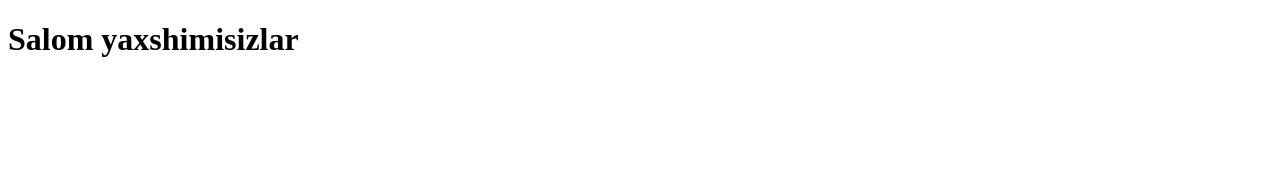
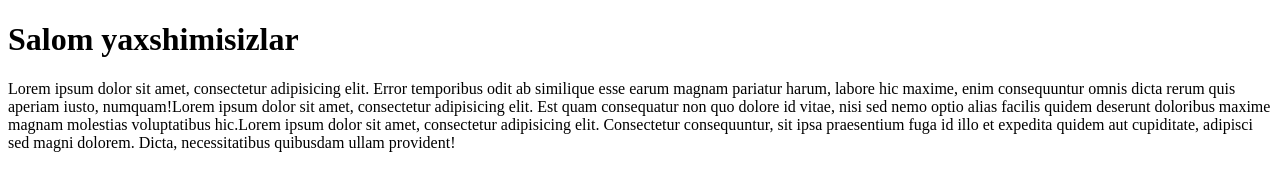
Before and after one commit to umid09/prekt, a plain HTML site: page index.html in a window 1280 px wide. Drawn offline with Linux system fonts and the light colour scheme.

Commit message:
yana yangi

```diff
--- a/index.html
+++ b/index.html
@@ -6,6 +6,6 @@
 </head>
 <body>
 	<h1>Salom yaxshimisizlar</h1>
-
+	<p>Lorem ipsum dolor sit amet, consectetur adipisicing elit. Error temporibus odit ab similique esse earum magnam pariatur harum, labore hic maxime, enim consequuntur omnis dicta rerum quis aperiam iusto, numquam!Lorem ipsum dolor sit amet, consectetur adipisicing elit. Est quam consequatur non quo dolore id vitae, nisi sed nemo optio alias facilis quidem deserunt doloribus maxime magnam molestias voluptatibus hic.Lorem ipsum dolor sit amet, consectetur adipisicing elit. Consectetur consequuntur, sit ipsa praesentium fuga id illo et expedita quidem aut cupiditate, adipisci sed magni dolorem. Dicta, necessitatibus quibusdam ullam provident!</p>
 </body>
 </html>
```
